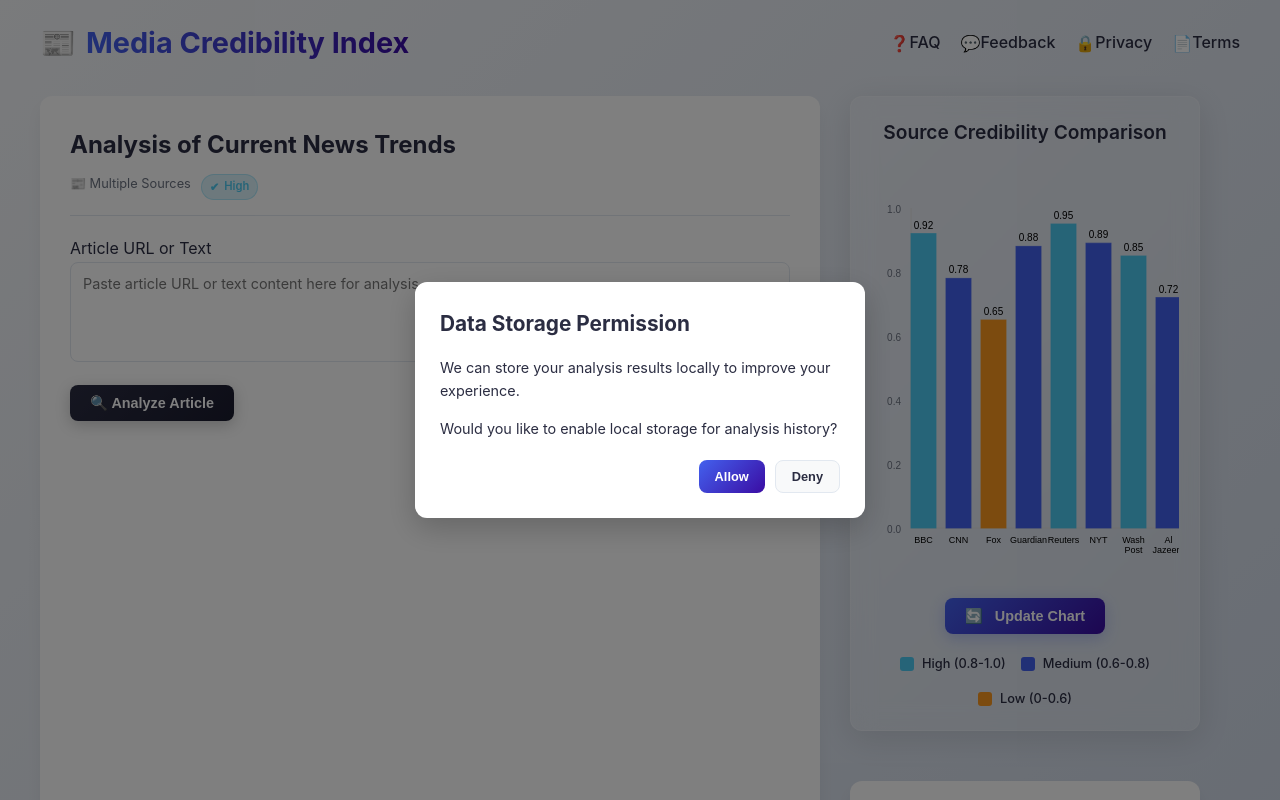
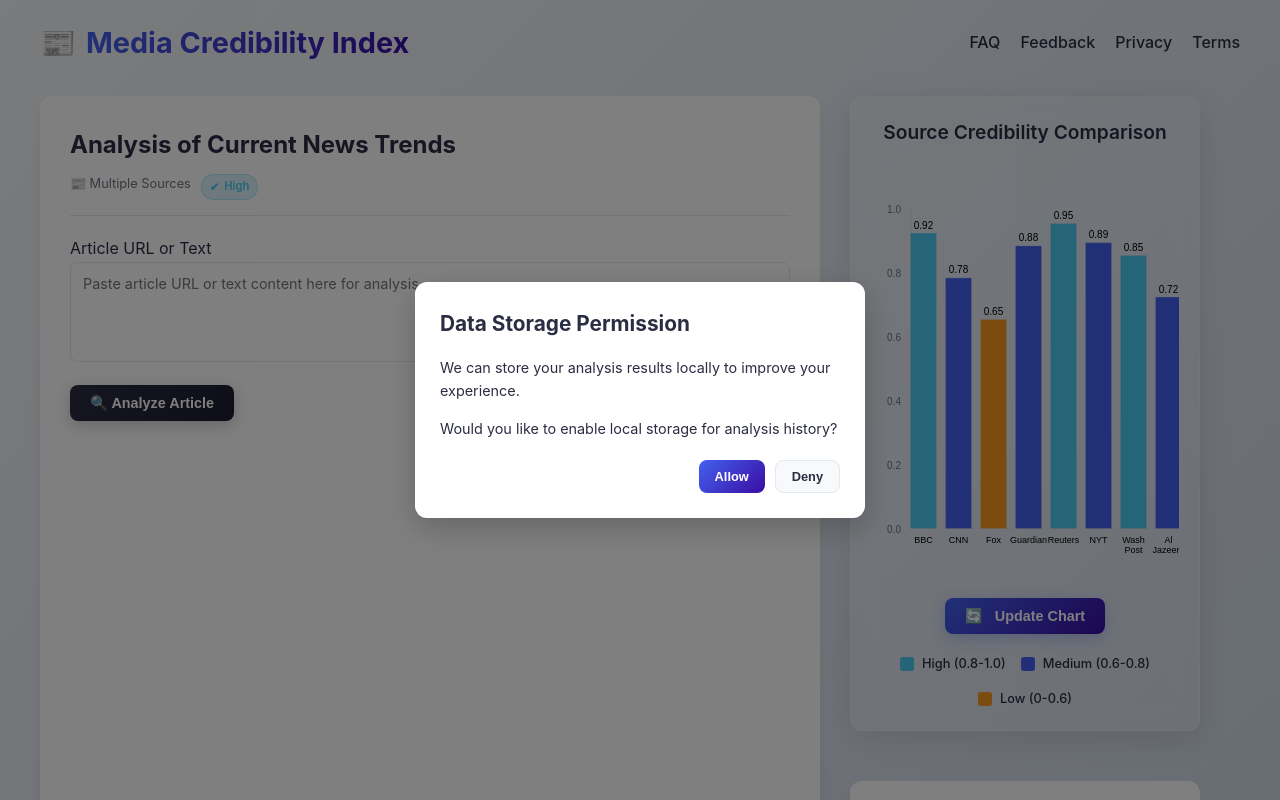
Before and after one commit to credibility-index/credibility-index, a Flask app: page / in a window 1280 px wide. Run offline with Flask 3, Linux system fonts and the light colour scheme.

Commit message:
Update index.html

```diff
--- a/templates/index.html
+++ b/templates/index.html
@@ -448,10 +448,10 @@ height: 300px;
 <span class="logo-text">Media Credibility Index</span>
 </a>
 <ul class="navbar-links">
-<li><a href="/faq.html" class="navbar-link"><i class="bi bi-question-circle"></i> FAQ</a></li>
-<li><a href="/feedback.html" class="navbar-link"><i class="bi bi-chat-left-text"></i> Feedback</a></li>
-<li><a href="/privacy.html" class="navbar-link"><i class="bi bi-shield-lock"></i> Privacy</a></li>
-<li><a href="/terms.html" class="navbar-link"><i class="bi bi-file-earmark-text"></i> Terms</a></li>
+    <li><a href="faq.html" class="navbar-link">FAQ</a></li>
+    <li><a href="feedback.html" class="navbar-link">Feedback</a></li>
+    <li><a href="privacy.html" class="navbar-link">Privacy</a></li>
+    <li><a href="terms.html" class="navbar-link">Terms</a></li>
 </ul>
 </div>
 <div class="main-content">
```
